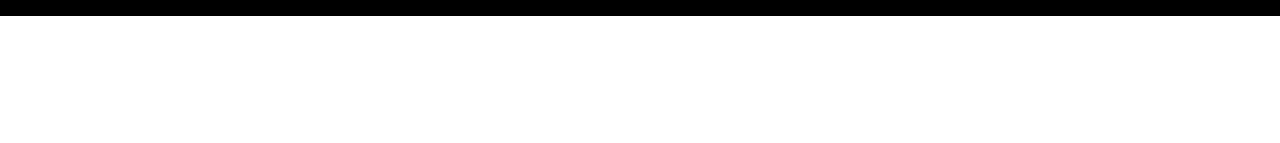
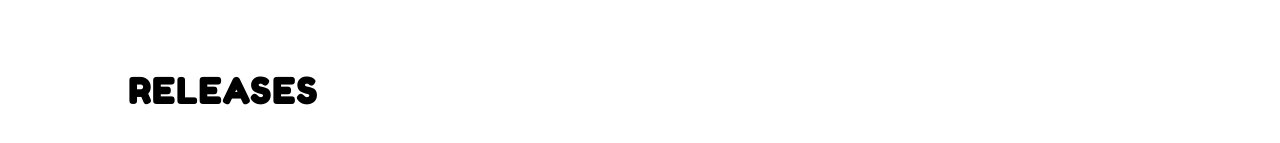
Before and after one commit to Rokawoo/azazal-react-website, a React (Vite) app in the folder azazal-react-website/: page / in a window 1280 px wide. Shown: the part 1593-1736 px from the top of the page. Before the commit the page ends 1609 px from the top, so only its background shows below. Built offline with nearby package versions, Linux system fonts and the light colour scheme.

Commit message:
Add base releases section

```diff
--- a/azazal-react-website/src/App.tsx
+++ b/azazal-react-website/src/App.tsx
@@ -3,6 +3,7 @@ import styles from './App.module.css'
 import { Navbar } from './components/Navbar/Navbar'
 import { Hero } from './components/Hero/Hero'
 import { About } from './components/About/About'
+import { Releases } from './components/Releases/Releases'
 
 function App() {
   return (
@@ -10,6 +11,7 @@ function App() {
       <Navbar />
       <Hero />
       <About />
+      <Releases />
     </div>
   )
 }
--- a/azazal-react-website/src/components/About/About.module.css
+++ b/azazal-react-website/src/components/About/About.module.css
@@ -29,6 +29,7 @@
   flex-direction: row;
   align-items: center;
   gap: 50px;
+  margin-top: -25px;
 }
 
 .aboutImg {
--- /dev/null
+++ b/azazal-react-website/src/components/Releases/Releases.module.css
@@ -0,0 +1,33 @@
+@import "../../vars.css";
+@import "../../wave.css";
+
+.backgroundColor {
+  background-color: var(--color-secondary);
+}
+
+.container {
+  position: relative;
+  z-index: 1;
+  border-radius: 15px;
+  margin-top: 79px;
+  margin-left: 10%;
+  margin-right: 10%;
+  padding-bottom: 34px;
+}
+
+.title {
+  position: relative;
+  margin-bottom: 5%;
+  color: var(--color-text-secondary);
+  font-size: 35px;
+  font-weight: 700;
+  letter-spacing: 1.75px;
+  text-transform: uppercase;
+}
+
+.content {
+  display: flex;
+  flex-direction: row;
+  align-items: center;
+  gap: 50px;
+}
--- /dev/null
+++ b/azazal-react-website/src/components/Releases/Releases.tsx
@@ -0,0 +1,16 @@
+import styles from "./Releases.module.css";
+
+export const Releases = () => {
+  return (
+    <div className={styles.backgroundColor}>
+      <div className={`${styles.wave} ${styles.primary}`}></div>
+
+      <section className={styles.container} id="releases">
+        <h2 className={styles.title}>Releases</h2>
+        <div className={styles.content}>
+
+        </div>
+      </section>
+    </div>
+  );
+};
```
